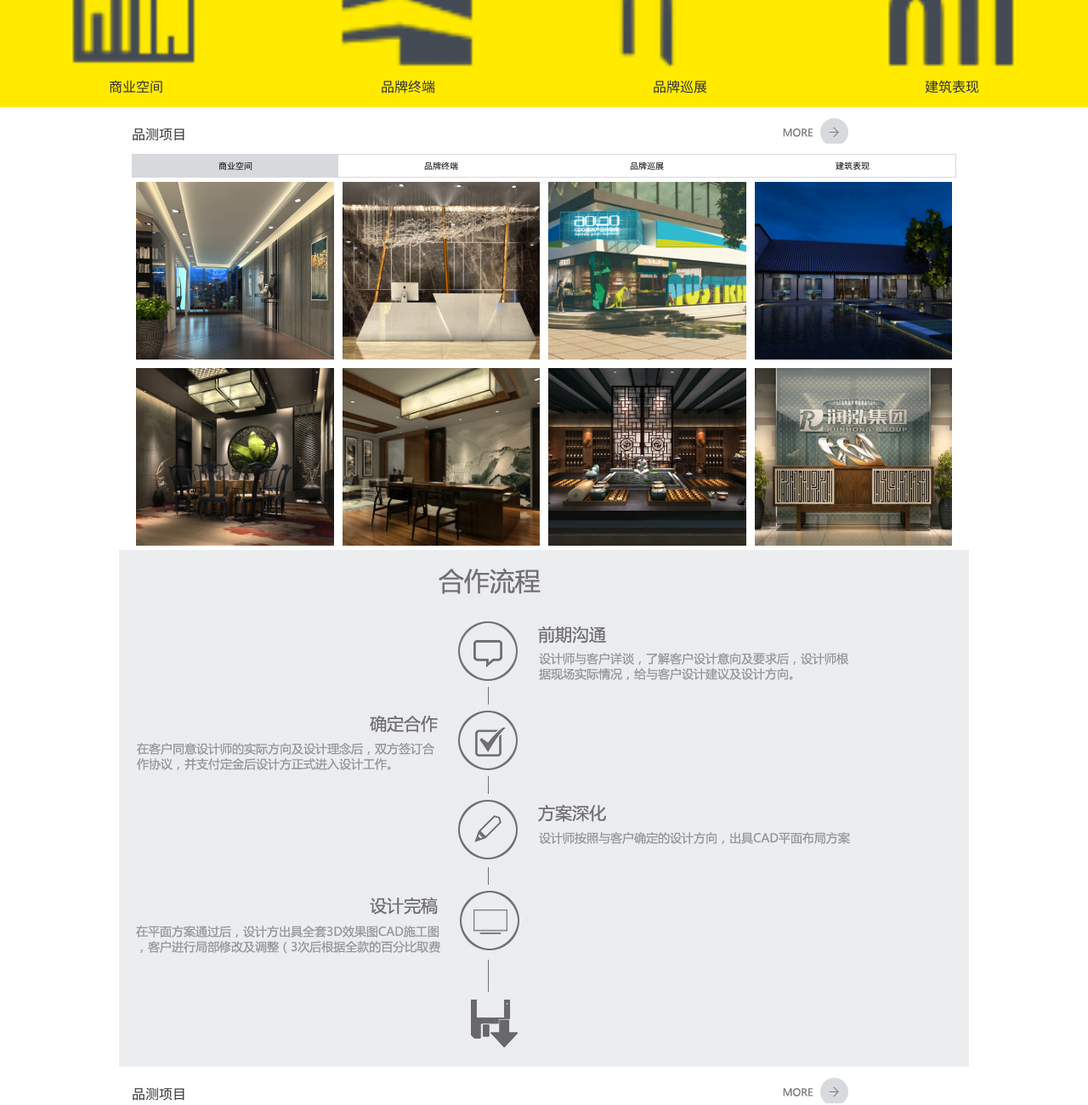
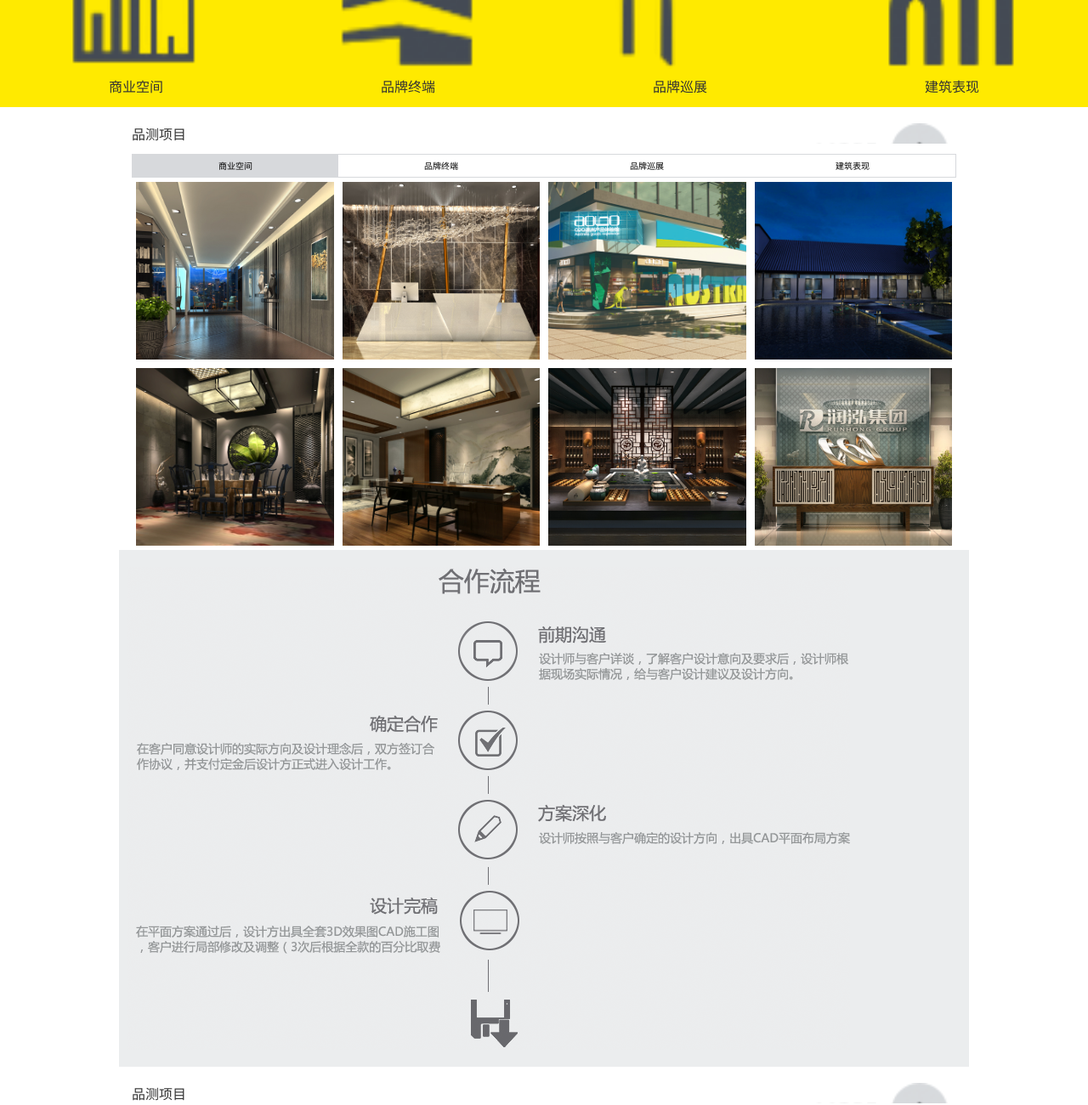
Before and after one commit to ChangPengqi/demo, a plain HTML site: page Pincekj/index.html in a window 1280 px wide. Shown: the part 700-2000 px from the top of the page at 85% size. Drawn offline with Linux system fonts and the light colour scheme.

Commit message:
Update index.html

```diff
--- a/Pincekj/index.html
+++ b/Pincekj/index.html
@@ -171,7 +171,7 @@
     <div data-am-widget="intro" class="am-intro am-cf ">
       <div class="am-intro-hd">
         <p style="margin:10px 0;">品测项目</p>
-            <a class="am-intro-more am-intro-more-top " href="#" style="width:20%; height:33px; overflow:hidden" ><IMG src="img/more.png" style="margin-top:3px"></a>
+            <a class="am-intro-more am-intro-more-top " href="#" style="width:20%; height:33px; overflow:hidden; text-align:right" ><IMG src="img/more.png" style="margin-top:9px; width:80%"></a>
       </div>
     </div>
      <div data-am-widget="tabs"class="am-tabs " >
@@ -503,7 +503,7 @@
 	 <div data-am-widget="intro" class="am-intro am-cf ">
       <div class="am-intro-hd">
         <p style="margin:10px 0;">品测项目</p>
-            <a class="am-intro-more am-intro-more-top " href="#" style="width:20%; height:33px; overflow:hidden" ><IMG src="img/more.png" style="margin-top:3px"></a>
+            <a class="am-intro-more am-intro-more-top " href="#" style="width:20%; height:33px; overflow:hidden; text-align:right" ><IMG src="img/more.png" style="margin-top:9px; width:80%"></a>
       </div>
     </div>
     <ul data-am-widget="gallery" class="am-gallery am-avg-sm-3
```
